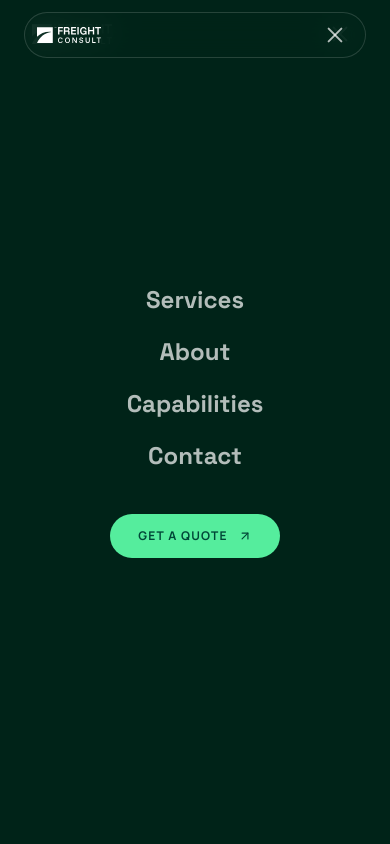
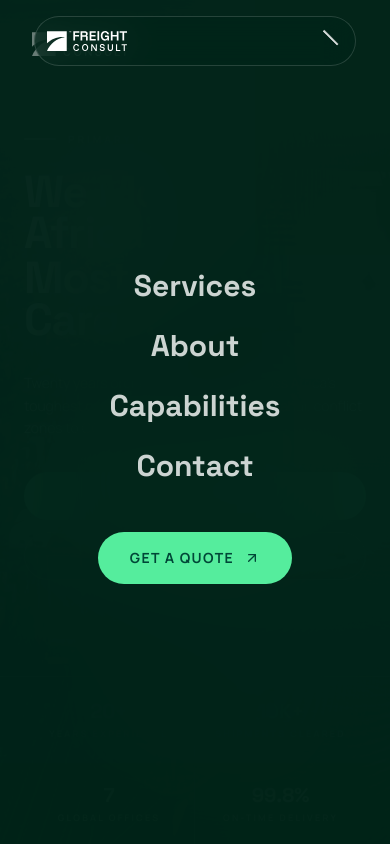
Before and after one commit to ogenci/freight-consult, a React (Vite) app: page / in a window 390 px wide. Both pictures are taken after a click on the button "Open menu". Shown: the top 844 px of the page. Built offline with nearby package versions, Linux system fonts and the light colour scheme.

Commit message:
Revert "fix: TrustBar white bg on mobile, match nav width to content"
This reverts commit 81010b42573d52cd7183cd496ca135dc0284835c.

```diff
--- a/src/components/sections/HeroSection.tsx
+++ b/src/components/sections/HeroSection.tsx
@@ -1,4 +1,5 @@
-import { motion } from "framer-motion";
+import { useRef } from "react";
+import { motion, useScroll, useTransform } from "framer-motion";
 import { ArrowUpRight } from "lucide-react";
 import portContainersImg from "@/assets/images/port-containers.png";
 
@@ -20,12 +21,17 @@ const clipReveal = {
 };
 
 export default function HeroSection() {
+  const ref = useRef<HTMLElement>(null);
+  const { scrollYProgress } = useScroll({ target: ref, offset: ["start start", "end start"] });
+  const bgY = useTransform(scrollYProgress, [0, 1], ["0%", "25%"]);
+  const fade = useTransform(scrollYProgress, [0, 0.6], [1, 0]);
+
   return (
-    <section className="relative min-h-screen flex flex-col justify-end overflow-hidden">
-      <div className="fixed inset-0 bg-[#002318]">
-        <img src={portContainersImg} alt="" aria-hidden className="w-full h-full object-cover opacity-60" />
-      </div>
-      <div className="absolute inset-0 bg-[#002318]/50" />
+    <section ref={ref} className="relative min-h-[100dvh] flex flex-col justify-end overflow-hidden bg-[#002318]">
+      <motion.div className="absolute inset-0 z-0" style={{ y: bgY }}>
+        <img src={portContainersImg} alt="" aria-hidden className="w-full h-[115%] object-cover object-center opacity-60" />
+      </motion.div>
+      <div className="absolute inset-0 z-[1] bg-[#002318]/50" />
 
       <motion.div
         initial={{ opacity: 0 }}
@@ -38,7 +44,7 @@ export default function HeroSection() {
         <span className="text-[9px] font-semibold tracking-[0.25em] uppercase text-white/70">Ghana · Africa · Global</span>
       </motion.div>
 
-      <motion.div className="relative z-10 max-w-7xl mx-auto px-6 lg:px-12 w-full pb-16 sm:pb-20 lg:pb-28">
+      <motion.div className="relative z-10 max-w-7xl mx-auto px-6 lg:px-12 w-full pb-24 sm:pb-20 lg:pb-28" style={{ opacity: fade }}>
         <motion.div initial="hidden" animate="visible" variants={stagger}>
           <motion.div variants={fadeUp} custom={0.1} className="flex items-center gap-3 mb-6 sm:mb-8">
             <div className="w-8 sm:w-10 h-[2px] bg-white/60 rounded-full" />
@@ -47,14 +53,14 @@ export default function HeroSection() {
 
           <div className="overflow-hidden mb-1">
             <motion.h1 variants={clipReveal} custom={0.15}
-              className="text-[clamp(2.2rem,6.5vw,5.5rem)] font-display font-bold leading-[0.92] tracking-[-0.03em] text-white"
+              className="text-[clamp(2.8rem,7vw,5.5rem)] font-display font-bold leading-[0.92] tracking-[-0.03em] text-white"
             >
               We Move Africa's
             </motion.h1>
           </div>
           <div className="overflow-hidden mb-8">
             <motion.h1 variants={clipReveal} custom={0.28}
-              className="text-[clamp(2.2rem,6.5vw,5.5rem)] font-display font-bold leading-[0.92] tracking-[-0.03em]"
+              className="text-[clamp(2.8rem,7vw,5.5rem)] font-display font-bold leading-[0.92] tracking-[-0.03em]"
             >
               <span className="text-white">Most </span>
               <span className="text-[#55ed9d]">Critical</span>
@@ -100,9 +106,9 @@ export default function HeroSection() {
             { v: "7", l: "Global Offices" },
             { v: "99.8%", l: "On-Time Delivery" },
           ].map((s) => (
-            <div key={s.l} className="py-2 px-1 sm:py-4 sm:px-4 lg:px-10 text-center">
-              <div className="text-base sm:text-2xl font-display font-bold text-white">{s.v}</div>
-              <div className="text-[8px] sm:text-[10px] font-semibold tracking-[0.25em] uppercase text-white/60 mt-0.5">{s.l}</div>
+            <div key={s.l} className="py-5 px-3 sm:py-4 sm:px-4 lg:px-10 text-center">
+              <div className="text-xl sm:text-2xl font-display font-bold text-white">{s.v}</div>
+              <div className="text-[9px] sm:text-[10px] font-semibold tracking-[0.25em] uppercase text-white/60 mt-0.5">{s.l}</div>
             </div>
           ))}
         </div>
--- a/src/components/sections/Navbar.tsx
+++ b/src/components/sections/Navbar.tsx
@@ -1,6 +1,6 @@
 import { useState, useEffect } from "react";
 import { motion, AnimatePresence } from "framer-motion";
-import { ArrowUpRight } from "lucide-react";
+import { Menu, X, ArrowUpRight } from "lucide-react";
 import logoPath from "@/assets/freight-consult-logo.svg";
 
 const EASE = [0.22, 1, 0.36, 1] as const;
@@ -34,16 +34,16 @@ export default function Navbar() {
           initial={{ y: -20, opacity: 0 }}
           animate={{ y: 0, opacity: 1 }}
           transition={{ duration: 0.6, ease: EASE, delay: 0.2 }}
-          className={`pointer-events-auto mt-3 sm:mt-5 transition-all duration-500 border border-white/15 w-full max-w-7xl mx-6 lg:mx-12 ${
+          className={`pointer-events-auto mt-4 md:mt-5 transition-all duration-500 border border-white/15 ${
             scrolled
               ? "bg-[#002318]/90 backdrop-blur-2xl shadow-[0_8px_32px_rgba(0,35,24,0.40)]"
               : "bg-[#002318]/70 backdrop-blur-lg"
           }`}
           style={{ borderRadius: "9999px" }}
         >
-          <div className="flex items-center px-3 md:px-5 h-11 sm:h-12 md:h-14 gap-2 sm:gap-4">
+          <div className="flex items-center px-3 md:px-5 h-12 md:h-14 min-w-[320px] md:min-w-[816px] gap-4">
             <a href="#" className="flex items-center shrink-0">
-              <img src={logoPath} alt="Freight Consult" className="h-4 sm:h-5 md:h-6 w-auto brightness-0 invert" />
+              <img src={logoPath} alt="Freight Consult" className="h-5 md:h-6 w-auto brightness-0 invert" />
             </a>
 
             <div className="hidden md:flex items-center gap-1 mx-auto">
@@ -71,25 +71,16 @@ export default function Navbar() {
 
             <button
               onClick={() => setOpen(!open)}
-              className="md:hidden relative w-9 h-9 flex items-center justify-center text-white/70 hover:text-white transition-colors shrink-0 ml-auto"
+              className="md:hidden relative w-8 h-8 flex items-center justify-center text-white/70 hover:text-white transition-colors shrink-0 ml-auto"
               aria-label={open ? "Close menu" : "Open menu"}
             >
-              <motion.div className="relative w-5 h-[14px]">
-                <motion.span
-                  animate={open ? { top: 6, rotate: 45 } : { top: 0, rotate: 0 }}
-                  className="absolute left-0 w-full h-[2px] bg-current rounded-full origin-center"
-                  style={{ top: 0 }}
-                />
-                <motion.span
-                  animate={open ? { opacity: 0 } : { opacity: 1 }}
-                  className="absolute left-0 w-full h-[2px] bg-current rounded-full"
-                  style={{ top: 6 }}
-                />
-                <motion.span
-                  animate={open ? { top: 6, rotate: -45 } : { top: 12, rotate: 0 }}
-                  className="absolute left-0 w-full h-[2px] bg-current rounded-full origin-center"
-                  style={{ top: 12 }}
-                />
+              <motion.div
+                animate={open ? { rotate: 45 } : { rotate: 0 }}
+                className="absolute"
+              >
+                <span className={`block w-5 h-[1.5px] bg-current transition-all ${open ? "" : "-translate-y-[4px]"}`} />
+                <span className={`block w-5 h-[1.5px] bg-current mt-[4px] transition-all ${open ? "opacity-0" : ""}`} />
+                <span className={`block w-5 h-[1.5px] bg-current mt-[4px] transition-all ${open ? "-translate-y-[10px]" : ""}`} />
               </motion.div>
             </button>
           </div>
@@ -99,54 +90,39 @@ export default function Navbar() {
       <AnimatePresence>
         {open && (
           <motion.div
-            initial={{ x: "100%" }}
-            animate={{ x: 0 }}
-            exit={{ x: "100%" }}
-            transition={{ duration: 0.35, ease: EASE }}
-            className="fixed inset-0 z-40 bg-[#002318] flex flex-col px-8 sm:px-12"
+            initial={{ opacity: 0 }}
+            animate={{ opacity: 1 }}
+            exit={{ opacity: 0 }}
+            transition={{ duration: 0.3, ease: EASE }}
+            className="fixed inset-0 z-40 bg-[#002318]/95 backdrop-blur-3xl flex flex-col items-center justify-center gap-2"
           >
-            <div className="flex items-center justify-between pt-4 sm:pt-6">
-              <img src={logoPath} alt="Freight Consult" className="h-5 sm:h-6 w-auto brightness-0 invert opacity-40" />
-              <button
-                onClick={() => setOpen(false)}
-                className="w-9 h-9 flex items-center justify-center text-white/70 hover:text-white transition-colors"
-                aria-label="Close menu"
-              >
-                <div className="relative w-5 h-[14px]">
-                  <span className="absolute left-0 w-full h-[2px] bg-current rounded-full origin-center rotate-45" style={{ top: 6 }} />
-                  <span className="absolute left-0 w-full h-[2px] bg-current rounded-full origin-center -rotate-45" style={{ top: 6 }} />
-                </div>
-              </button>
-            </div>
-
-            <div className="flex-1 flex flex-col items-center justify-center -mt-16">
+            <img src={logoPath} alt="Freight Consult" className="h-6 w-auto brightness-0 invert opacity-40 absolute top-8 left-8" />
             {links.map((l, i) => (
               <motion.a
                 key={l.href}
                 href={l.href}
-                  initial={{ opacity: 0, x: 40 }}
-                  animate={{ opacity: 1, x: 0 }}
-                  exit={{ opacity: 0, x: 40 }}
-                  transition={{ duration: 0.35, ease: EASE, delay: 0.05 + i * 0.04 }}
+                initial={{ opacity: 0, y: 32 }}
+                animate={{ opacity: 1, y: 0 }}
+                exit={{ opacity: 0, y: 16 }}
+                transition={{ duration: 0.4, ease: EASE, delay: i * 0.06 }}
                 onClick={() => setOpen(false)}
-                  className="text-2xl sm:text-3xl font-display font-bold text-white/70 hover:text-[#55ed9d] transition-colors py-2.5"
+                className="text-3xl md:text-4xl font-display font-bold text-white/80 hover:text-brass transition-colors py-2"
               >
                 {l.label}
               </motion.a>
             ))}
             <motion.a
               href="#contact"
-                initial={{ opacity: 0, x: 40 }}
-                animate={{ opacity: 1, x: 0 }}
-                exit={{ opacity: 0, x: 40 }}
-                transition={{ duration: 0.35, ease: EASE, delay: 0.25 }}
+              initial={{ opacity: 0, y: 32 }}
+              animate={{ opacity: 1, y: 0 }}
+              exit={{ opacity: 0, y: 16 }}
+              transition={{ duration: 0.4, ease: EASE, delay: 0.3 }}
               onClick={() => setOpen(false)}
-                className="mt-8 sm:mt-10 group inline-flex items-center gap-2.5 bg-[#55ed9d] text-[#004737] px-7 sm:px-8 py-3.5 sm:py-4 font-bold text-xs sm:text-sm tracking-widest uppercase rounded-full hover:bg-[#55ed9d]/80 transition-colors"
+              className="mt-8 group inline-flex items-center gap-2.5 bg-[#55ed9d] text-[#004737] px-8 py-4 font-bold text-sm tracking-widest uppercase rounded-full hover:bg-[#55ed9d]/80 transition-colors"
             >
               Get a Quote
-                <ArrowUpRight className="w-3.5 sm:w-4 h-3.5 sm:h-4 transition-transform group-hover:translate-x-0.5 group-hover:-translate-y-0.5" />
+              <ArrowUpRight className="w-4 h-4 transition-transform group-hover:translate-x-0.5 group-hover:-translate-y-0.5" />
             </motion.a>
-            </div>
           </motion.div>
         )}
       </AnimatePresence>
--- a/src/components/sections/TrustBar.tsx
+++ b/src/components/sections/TrustBar.tsx
@@ -8,7 +8,7 @@ const clients = [
 
 export default function TrustBar() {
   return (
-    <div className="bg-white border-b border-border overflow-hidden py-[14px] sm:py-[18px]">
+    <div className="bg-surface-elevated border-b border-border overflow-hidden py-[18px]">
       <div className="flex items-center">
         <div className="shrink-0 pl-6 pr-8 border-r border-border">
           <span className="text-[11px] font-bold tracking-[0.3em] uppercase text-foreground/80 whitespace-nowrap">Trusted By</span>
```
Lines whose indentation alone changed are shown as unchanged.
